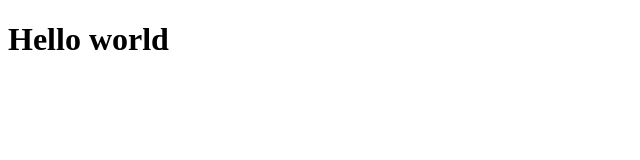
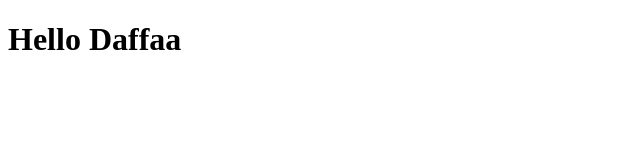
Before and after one commit to DaffaaAprilino/itw2022_223040025, a plain HTML site: page latihan/latihan1/L1i223040025.html in a window 1280 px wide. Shown: the full height of the page, 0-640 px from the left. Drawn offline with Linux system fonts and the light colour scheme.

Commit message:
mengganti judul halaman

```diff
--- a/latihan/latihan1/L1i223040025.html
+++ b/latihan/latihan1/L1i223040025.html
@@ -7,6 +7,6 @@
     <title>Hello world</title>
   </head>
   <body>
-    <h1>Hello world</h1>
+    <h1>Hello Daffaa</h1>
   </body>
 </html>
```
